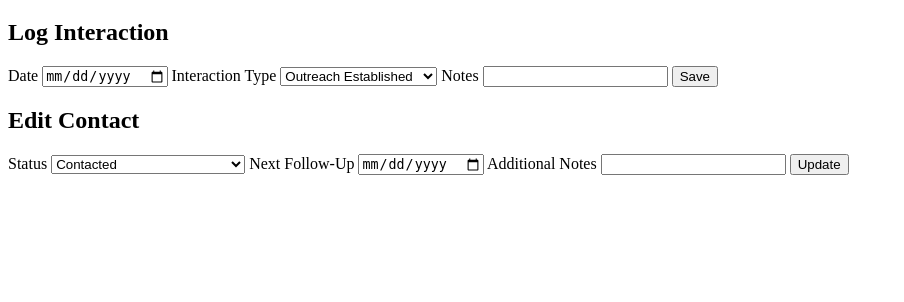
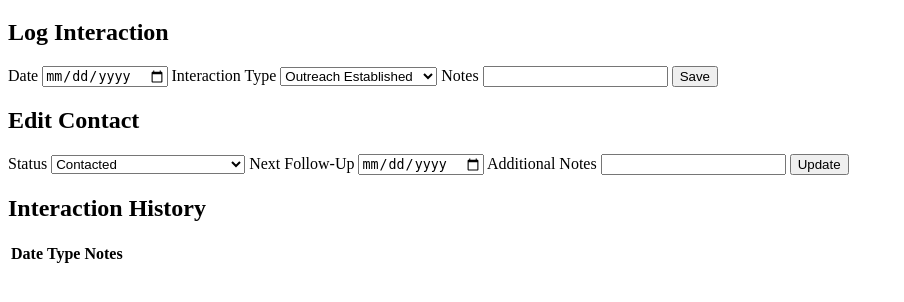
Before and after one commit to dmehta94/job-campaign-tracker, a Flask app: page /contacts/1 in a window 1280 px wide. Shown: the part 161-463 px from the top of the page, without its empty margins (0-904 px from the left). Run offline with Flask 3, Linux system fonts and the light colour scheme; data that the repository does not hold is empty.

Commit message:
feat(contacts): display interaction history on contact detail page

```diff
--- a/app/contacts/routes.py
+++ b/app/contacts/routes.py
@@ -71,7 +71,18 @@ def contact_detail(id):
         ''',
         (id,)
     ).fetchone()
-    return render_template('contacts/detail.html', contact=details)
+
+    history = db.execute(
+        '''
+        SELECT *
+        FROM interactions
+        WHERE contact_id = ?
+        ORDER BY date DESC
+        ''',
+        (id,)
+    ).fetchall()
+
+    return render_template('contacts/detail.html', contact=details, history=history)
 
 @contacts_bp.route('/contacts/<int:id>/interact', methods=['POST'])
 def interaction_log(id):
--- a/app/templates/contacts/detail.html
+++ b/app/templates/contacts/detail.html
@@ -50,4 +50,24 @@
     <input type="text" name="notes">
     <button type="submit">Update</button>
 </form>
+
+<h2>Interaction History</h2>
+<table>
+    <thead>
+        <tr>
+            <th>Date</th>
+            <th>Type</th>
+            <th>Notes</th>
+        </tr>
+    </thead>
+    <tbody>
+        {% for interaction in history %}
+        <tr>
+            <td>{{ interaction['date'] }}</td>
+            <td>{{ interaction['interaction_type'] }}</td>
+            <td>{{ interaction['notes'] }}</td>
+        </tr>
+        {% endfor %}
+    </tbody>
+</table>
 {% endblock %}
```
